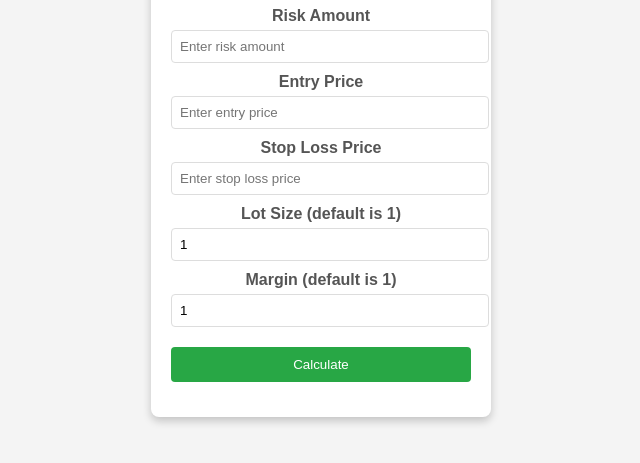
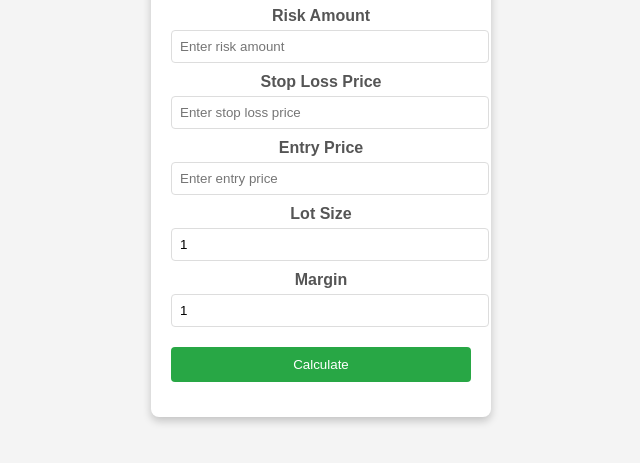
Before and after one commit to Sameer-Choudhary/pro, a plain HTML site: page index.html in a window 1280 px wide. Shown: the part 255-718 px from the top of the page, without its empty margins (319-959 px from the left). Drawn offline with Linux system fonts and the light colour scheme.

Commit message:
Update index.html

```diff
--- a/index.html
+++ b/index.html
@@ -78,16 +78,16 @@
     <label for="riskAmount">Risk Amount</label>
     <input type="number" id="riskAmount" placeholder="Enter risk amount" required>
 
+    <label for="stopLossPrice">Stop Loss Price</label>
+    <input type="number" id="stopLossPrice" placeholder="Enter stop loss price" required>
+
     <label for="entryPrice">Entry Price</label>
     <input type="number" id="entryPrice" placeholder="Enter entry price" required>
 
-    <label for="stopLossPrice">Stop Loss Price</label>
-    <input type="number" id="stopLossPrice" placeholder="Enter stop loss price" required>
-
-    <label for="lotSize">Lot Size (default is 1)</label>
+    <label for="lotSize">Lot Size</label>
     <input type="number" id="lotSize" value="1" min="1">
 
-    <label for="margin">Margin (default is 1)</label>
+    <label for="margin">Margin</label>
     <input type="number" id="margin" value="1" min="1">
 
     <button class="btn" onclick="calculateTrade()">Calculate</button>
@@ -113,7 +113,8 @@
       }
 
       const stopLossDistance = Math.abs(entryPrice - stopLossPrice);
-      const positionSize = (riskAmount / stopLossDistance).toFixed(2);
+      const newpositionSize = (riskAmount / stopLossDistance).toFixed(2);
+      const positionSize = (newpositionSize / lotSize).toFixed(2);
       const amountRequired = (positionSize * entryPrice * lotSize * margin).toFixed(2);
 
       outputDiv.innerHTML += `<p>Position Size: ${positionSize} units</p>`;
```
